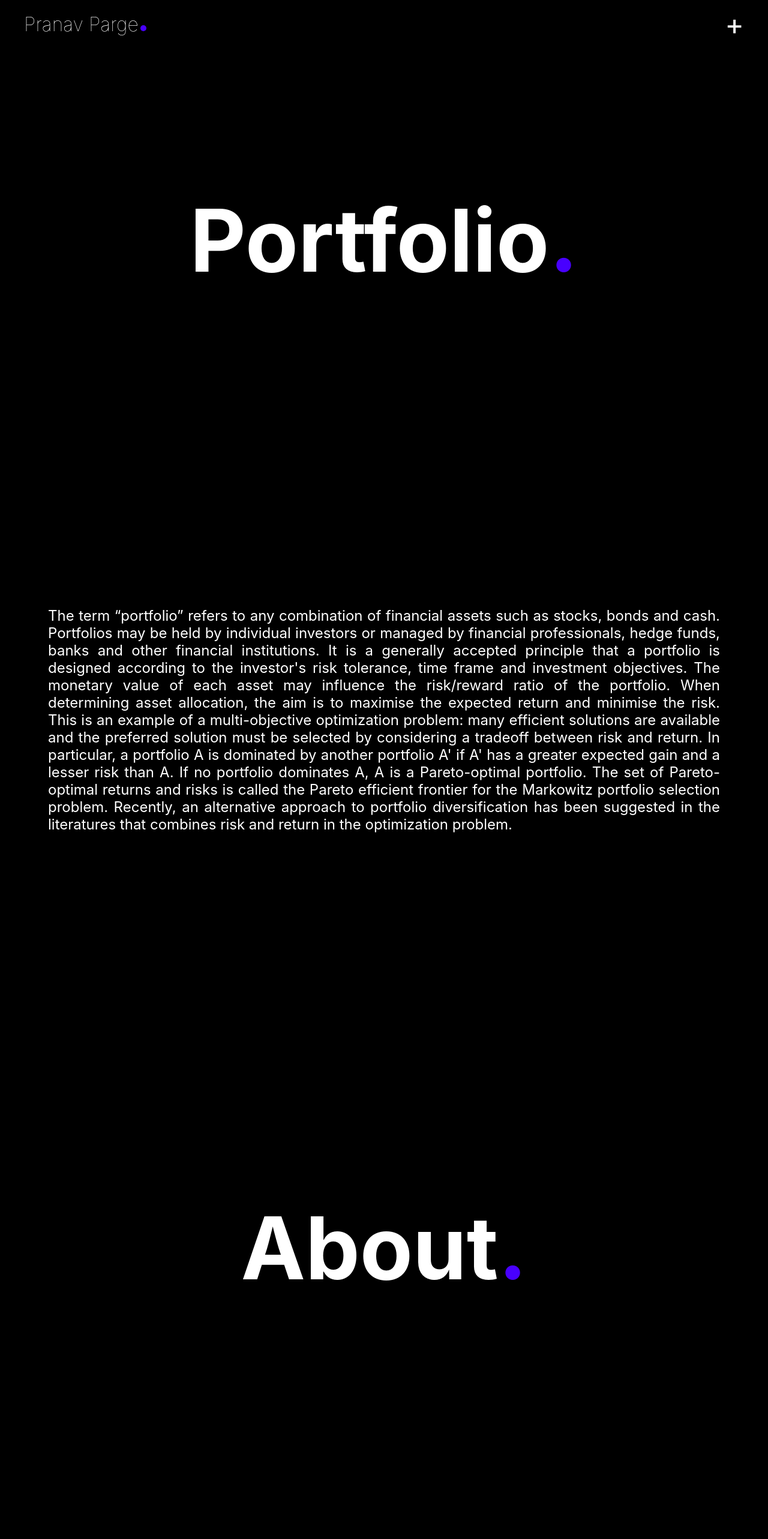
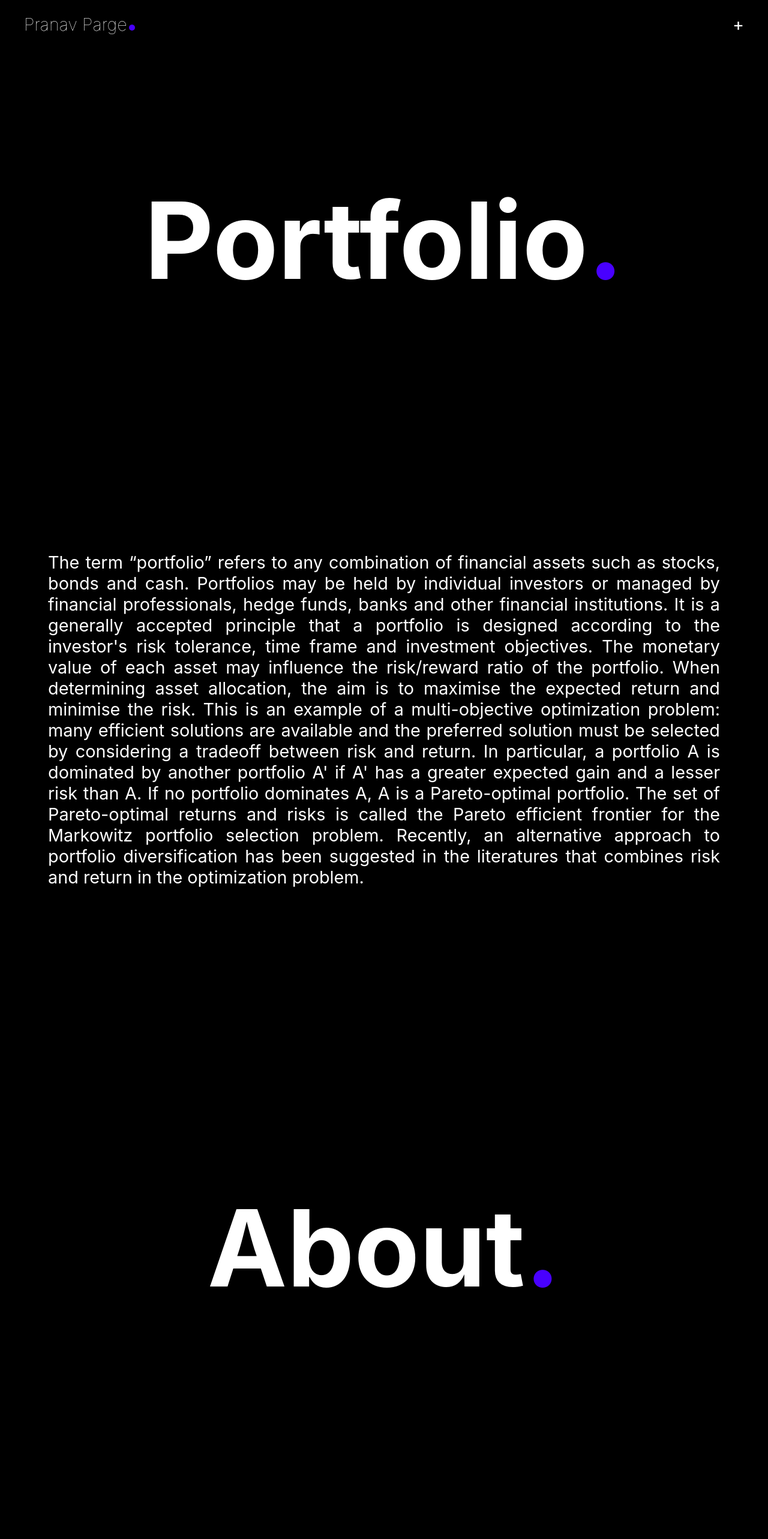
Before and after one commit to pranavparge/portfolio, a React (Create React App) app: page / in a window 1280 px wide. Shown: the top 2566 px of the page at 60% size. Built offline with nearby package versions, Linux system fonts and the light colour scheme.

Commit message:
Responsive Layout

```diff
--- a/src/App.css
+++ b/src/App.css
@@ -23,7 +23,7 @@ section {
   display: flex;
   align-items: center;
   justify-content: center;
-  font-size: calc(80px + 2vmin);
+  font-size: calc(8vw + 2vmin);
   color: #ffffff;
 }
 
@@ -32,7 +32,7 @@ section {
   display: flex;
   align-items: center;
   justify-content: center;
-  font-size: calc(80px + 2vmin);
+  font-size: calc(8vw + 2vmin);
   color: #ffffff;
   background-color: #000000;
 }
@@ -42,7 +42,7 @@ section {
   display: flex;
   align-items: center;
   justify-content: center;
-  font-size: calc(80px + 2vmin);
+  font-size: calc(8vw + 2vmin);
   color: #ffffff;
   background-color: #000000;
 }
--- a/src/App.js
+++ b/src/App.js
@@ -23,6 +23,7 @@ function App() {
   return (
     <div className="App">
       <Navbar showMenu={showMenu} />
+
       <section>
         <header className="portfolio-header">
           <h1>
@@ -30,9 +31,11 @@ function App() {
           </h1>
         </header>
       </section>
+
       <section>
         <Portfolio />
       </section>
+
       <section>
         <header className="about-header">
           <h1>
@@ -52,6 +55,7 @@ function App() {
           </h1>
         </header>
       </section>
+
       <section id="projects">
         <Projects />
         <Footer />
--- a/src/components/About/index.css
+++ b/src/components/About/index.css
@@ -1,9 +1,9 @@
 .About {
   text-align: justify;
-  font-size: calc(8px + 2vmin);
+  font-size: calc(1vw + 2vmin);
   color: #ffffff;
   background-color: #000000;
-  margin: 10vh;
+  padding: 10vh;
   min-height: 100vh;
   display: flex;
   align-items: center;
--- a/src/components/Footer/index.css
+++ b/src/components/Footer/index.css
@@ -7,11 +7,11 @@
   color: #000000;
   align-items: center;
   justify-content: center;
-  font-size: calc(12px + 2vmin);
+  font-size: calc(2vw + 2vmin);
 }
 
 .email {
-  font-size: xx-large;
+  font-size: calc(2vw + 2vmin);
   font-weight: lighter;
   margin-left: calc(8px + 2vmin);
   display: inline-block;
--- a/src/components/NavBar/index.css
+++ b/src/components/NavBar/index.css
@@ -47,13 +47,13 @@ a {
 }
 
 .nav1 {
-  font-size: xx-large;
+  font-size: calc(1vw + 2vmin);
   font-weight: lighter;
   margin-left: calc(24px + 2vmin);
 }
 
 .nav3 {
-  font-size: xx-large;
+  font-size: calc(1vw + 2vmin);
   font-weight: lighter;
   margin-left: calc(24px + 2vmin);
   display: inline-block;
@@ -80,7 +80,7 @@ a {
 }
 
 .nav2-rotate-not {
-  font-size: 3em;
+  font-size: calc(1vw + 2vmin);
   cursor: pointer;
   transition-duration: 0.5s;
   transition-property: transform;
@@ -88,7 +88,7 @@ a {
 }
 
 .nav2-rotate {
-  font-size: 3em;
+  font-size: calc(1vw + 2vmin);
   cursor: pointer;
   transform: rotate(45deg);
   transition-duration: 0.5s;
--- a/src/components/Portfolio/index.css
+++ b/src/components/Portfolio/index.css
@@ -1,9 +1,9 @@
 .Portfolio {
   text-align: justify;
-  font-size: calc(8px + 2vmin);
+  font-size: calc(1vw + 2vmin);
   color: #ffffff;
   background-color: #000000;
-  margin: 10vh;
+  padding: 10vh;
   min-height: 100vh;
   display: flex;
   align-items: center;
--- a/src/components/Projects/index.css
+++ b/src/components/Projects/index.css
@@ -1,9 +1,9 @@
 .Projects {
   text-align: justify;
-  font-size: calc(8px + 2vmin);
+  font-size: calc(1vw + 2vmin);
   color: #ffffff;
   background-color: #000000;
-  margin: 10vh;
+  padding: 10vh;
   min-height: 100vh;
   display: flex;
   align-items: center;
```
